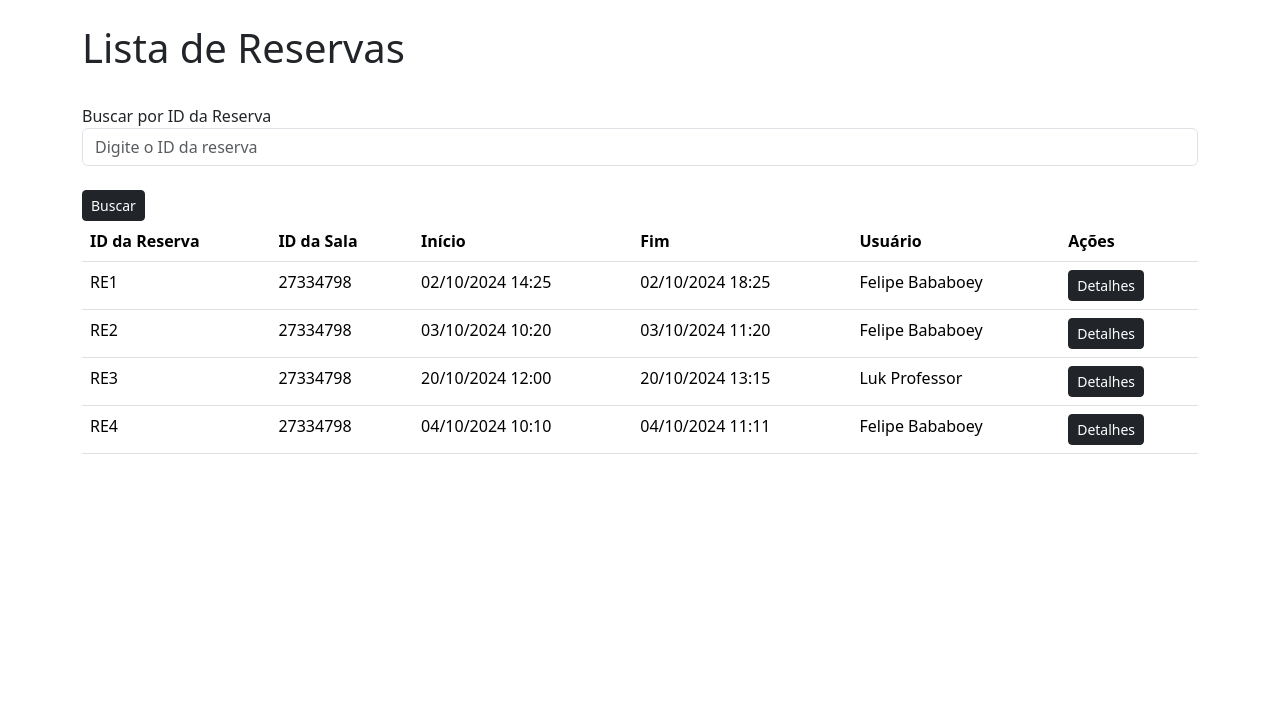
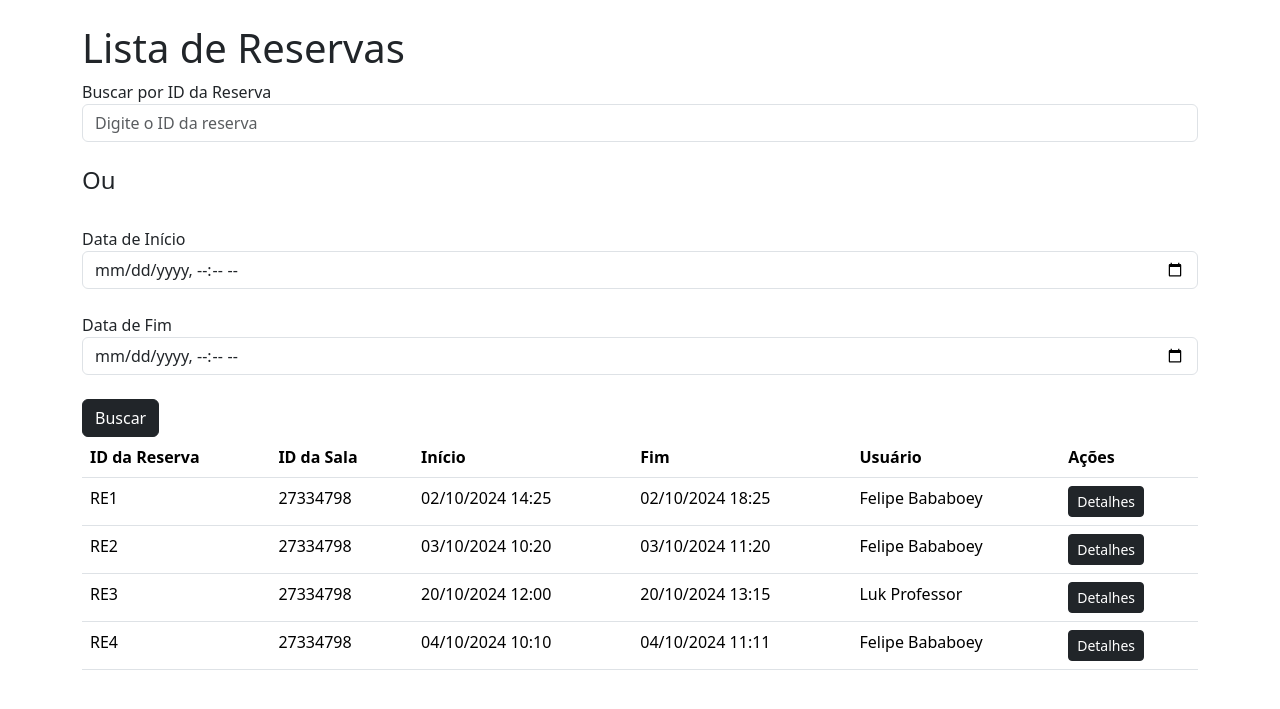
Before and after one commit to RodrigoBaesa/Reserva-App, a Flask app: page /reservas in a window 1280 px wide. Shown: the part 57-766 px from the top of the page. Run offline with Flask 3, Linux system fonts and the light colour scheme.

Commit message:
Busca binária por período de reserva

```diff
--- a/reserva_app/app.py
+++ b/reserva_app/app.py
@@ -1,6 +1,8 @@
 from flask import Flask, redirect, render_template, request, url_for, session
 import random
 import uuid, base64, hashlib, datetime
+from bisect import bisect_left, bisect_right
+
 
 app = Flask(__name__)
 
@@ -215,14 +217,25 @@ def reservas():
 @app.route("/reservas", methods=["GET", "POST"])
 def reservas():
     reservas = carregar_reservas()
+    reservas_filtradas = reservas
     reserva_encontrada = None
 
     if request.method == "POST":
         reserva_id = request.form.get("id_reserva")
-        reserva_encontrada = busca_binaria_reserva(reservas, reserva_id)
+        inicio = request.form.get("inicio")
+        fim = request.form.get("fim")
 
-    return render_template("reservas.html", reservas=reservas, reserva_encontrada=reserva_encontrada)
+        if reserva_id:
+            reserva_encontrada = busca_binaria_reserva(reservas, reserva_id)
+            if reserva_encontrada:
+                return render_template("reservas.html", reservas=[reserva_encontrada], reserva_encontrada=reserva_encontrada)
 
+        elif inicio and fim:
+            inicio_dt = datetime.datetime.fromisoformat(inicio)
+            fim_dt = datetime.datetime.fromisoformat(fim)
+            reservas_filtradas = busca_binaria_intervalo(reservas, inicio_dt, fim_dt)
+
+    return render_template("reservas.html", reservas=reservas_filtradas, reserva_encontrada=reserva_encontrada)
 
 def carregar_reservas():
     reservas = []
@@ -272,6 +285,15 @@ def busca_binaria_reserva(reservas, id_reserva):
 
     return None
 
+def busca_binaria_intervalo(reservas, inicio_periodo, fim_periodo):
+
+    reservas_ordenadas = sorted(reservas, key=lambda x: x["inicio"])
+
+    indices_inicio = bisect_left([reserva["inicio"] for reserva in reservas_ordenadas], inicio_periodo)
+    indices_fim = bisect_right([reserva["fim"] for reserva in reservas_ordenadas], fim_periodo)
+
+    return reservas_ordenadas[indices_inicio:indices_fim]
+
 
 @app.route("/detalhe-reserva")
 def detalhe_reserva():
--- a/reserva_app/templates/reservas.html
+++ b/reserva_app/templates/reservas.html
@@ -8,19 +8,27 @@
       </div>
     </div>
 
-    <div class="row">
-      <div class="col">
-        <form method="POST">
-          <br>
-          <div class="form-group">
-            <label for="id_reserva">Buscar por ID da Reserva</label>
-            <input type="text" class="form-control" id="id_reserva" name="id_reserva" placeholder="Digite o ID da reserva">
-          </div>
-          <br>
-          <button class="btn btn-sm btn-dark" type="submit">Buscar</button>
-        </form>
+    <form method="POST">
+      <div class="form-group">
+        <label for="id_reserva">Buscar por ID da Reserva</label>
+        <input type="text" class="form-control" id="id_reserva" name="id_reserva" placeholder="Digite o ID da reserva">
       </div>
-    </div>
+
+      <br><h4>Ou</h4>
+
+      <div class="form-group">
+        <br><label for="inicio">Data de Início</label>
+        <input type="datetime-local" class="form-control" id="inicio" name="inicio" placeholder="Digite a data e hora de início">
+      </div>
+
+      <div class="form-group">
+        <br><label for="fim">Data de Fim</label>
+        <input type="datetime-local" class="form-control" id="fim" name="fim" placeholder="Digite a data e hora de fim">
+      </div>
+
+      <br><button class="btn btn-dark" type="submit">Buscar</button>
+    </form>
+
 
     {% if reserva_encontrada %}
       <div class="row mt-4">
@@ -34,6 +42,7 @@
         </div>
       </div>
     {% endif %}
+
 
     <div class="row">
       <div class="col">
```
